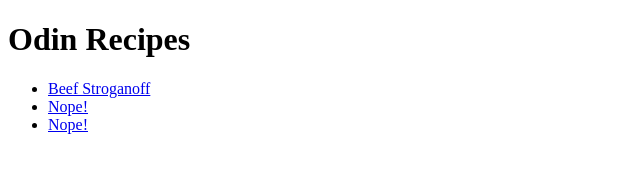
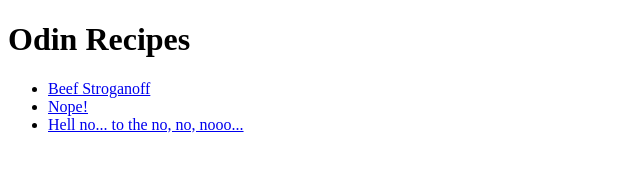
Before and after one commit to doubletap-dave/odin-recipes, a plain HTML site: page index.html in a window 1280 px wide. Shown: the whole page, without its empty margins (0-640 px from the left). Drawn offline with Linux system fonts and the light colour scheme.

Commit message:
Updated index.html.

```diff
--- a/index.html
+++ b/index.html
@@ -11,7 +11,7 @@
         <ul>
             <li><a href="recipes/beef-stroganoff.html">Beef Stroganoff</a></li>
             <li><a href="#">Nope!</a></li>
-            <li><a href="#">Nope!</a></li>
+            <li><a href="#">Hell no... to the no, no, nooo...</a></li>
         </ul>
     </div>
 </body>
```
